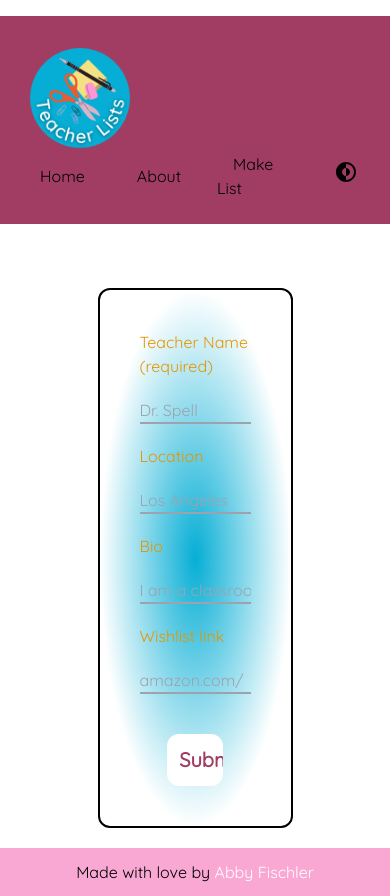
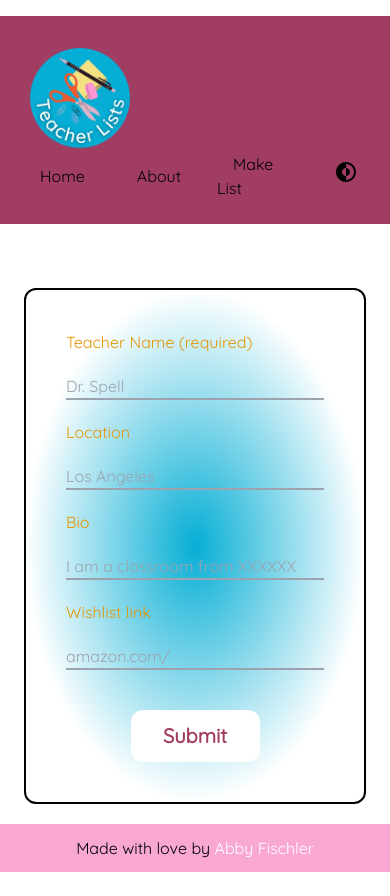
Before and after one commit to abbyfischler/teacher-lists, a Next.js app: page /makelists in a window 390 px wide. After the commit the page ends 872 px from the top, so only its background shows below. Built offline with nearby package versions, Linux system fonts and the light colour scheme.

Commit message:
💄 Fixed width on makelists

```diff
--- a/pages/makelists.js
+++ b/pages/makelists.js
@@ -19,7 +19,7 @@ export default function MakeLists() {
   return (
     <>
       <Nav></Nav>
-      <section className="w-1/2 mx-auto bg-regal-blue border-2 border-black rounded-xl p-10 mt-16">
+      <section className="w-auto mx-6 md:mx-9 lg:w-1/2 lg:mx-auto bg-regal-blue border-2 border-black rounded-xl p-10 mt-16">
         <form
           onSubmit={handleSubmit(onSubmit)}
           className="flex flex-col space-y-5"
```
